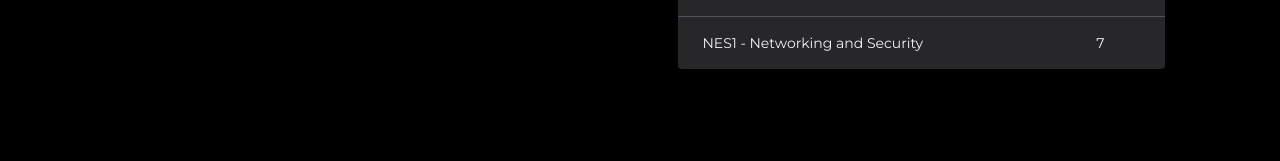
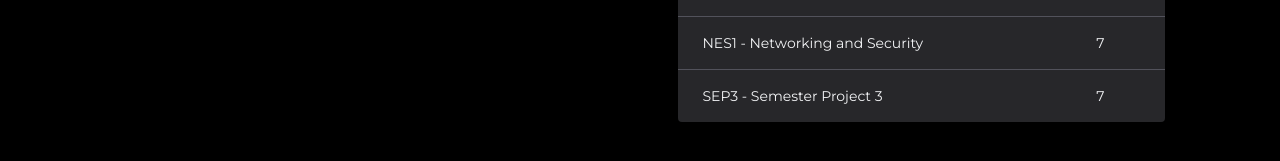
Before and after one commit to f-depalma/my_page, a Next.js app: page /home/Section4 in a window 1280 px wide. Shown: the part 615-776 px from the top of the page. Built offline with nearby package versions, Linux system fonts and the light colour scheme.

Commit message:
Update grade

```diff
--- a/src/pages/home/Section4.js
+++ b/src/pages/home/Section4.js
@@ -74,6 +74,10 @@ export default function Section4() {
                                     <td className={rowClass} title="Database Systems">NES1 <span className="hidden sm:contents">- Networking and Security</span></td>
                                     <td className={rowClass}>7</td>
                                 </tr>
+                                <tr>
+                                    <td className={rowClass} title="Database Systems">SEP3 <span className="hidden sm:contents">- Semester Project 3</span></td>
+                                    <td className={rowClass}>7</td>
+                                </tr>
                             </tbody>
                         </table>
                     </div>
```
